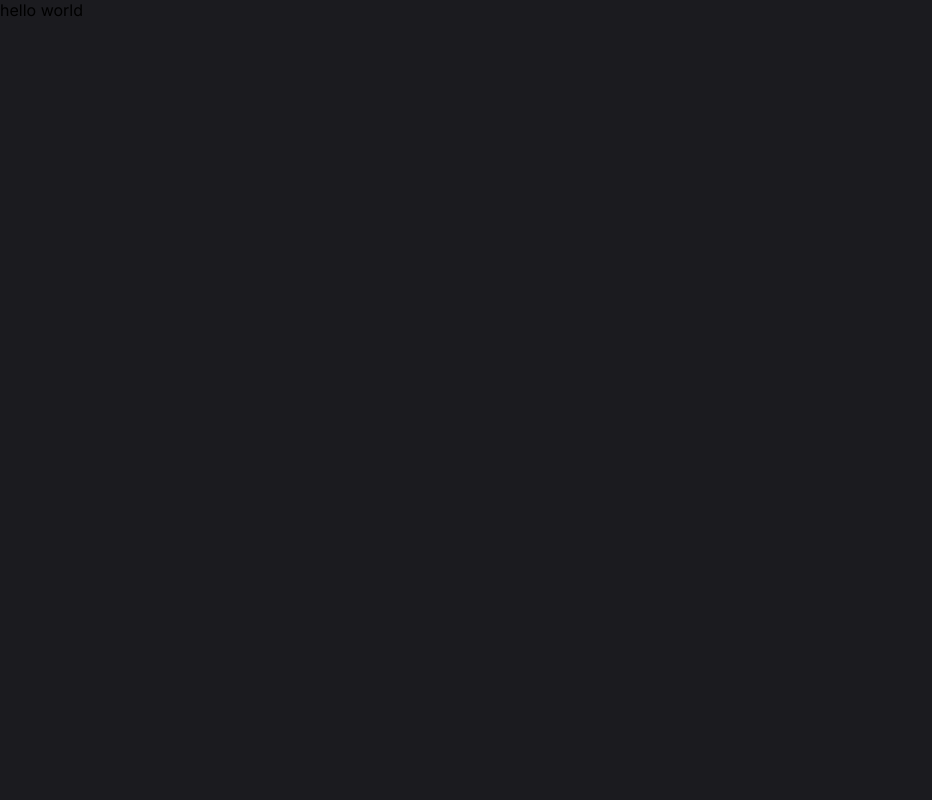
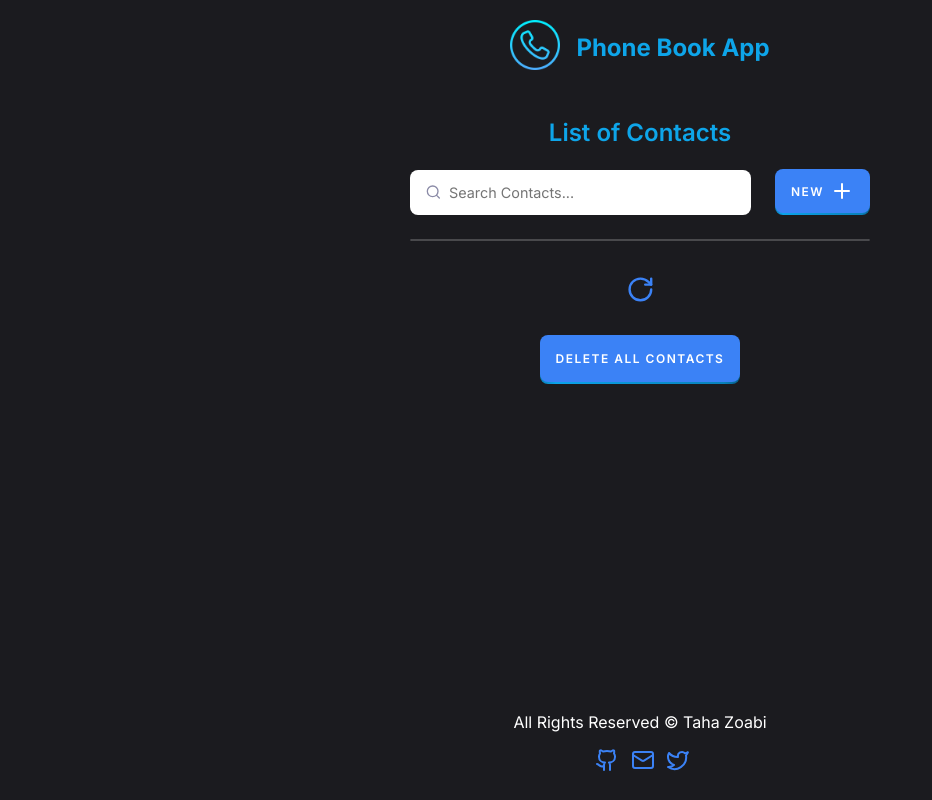
Before and after one commit to TahaZoabi/Phone-Book-V2, a React (Vite) app: page / in a window 1280 px wide. Shown: the whole page, without its empty margins (0-932 px from the left). Built offline with nearby package versions, Linux system fonts and the light colour scheme.

Commit message:
components structure

```diff
--- a/src/App.jsx
+++ b/src/App.jsx
@@ -1,5 +1,29 @@
+import Header from "./components/Header.jsx";
+import Input from "./components/Input.jsx";
+import ContactList from "./components/ContactList.jsx";
+import RotateButton from "./components/RotateButton.jsx";
+import DeleteAllButton from "./components/DeleteAllButton.jsx";
+import ModalForm from "./components/ModalForm.jsx";
+import Confirm from "./components/Confirm.jsx";
+import Footer from "./components/Footer.jsx";
+
 function App() {
-  return <>hello world</>;
+  return (
+    <>
+      <main>
+        <section className="container">
+          <Header />
+          <Input />
+          <ContactList />
+          <RotateButton />
+          <DeleteAllButton />
+          <ModalForm />
+          <Confirm />
+          <Footer />
+        </section>
+      </main>
+    </>
+  );
 }
 
 export default App;
--- /dev/null
+++ b/src/components/AddButton.jsx
@@ -0,0 +1,29 @@
+function AddButton() {
+  return (
+    <button id="showFormBtn" className="pushable" type="button">
+      <span className="edge"></span>
+      <span className="front">
+        New
+        <svg
+          xmlns="http://www.w3.org/2000/svg"
+          width="20"
+          height="20"
+          viewBox="0 0 24 24"
+          fill="none"
+          stroke="currentColor"
+          stroke-width="2"
+          stroke-linecap="round"
+          stroke-linejoin="round"
+          className="lucide lucide-plus"
+          role="img"
+          aria-label="Add new contact"
+        >
+          <path d="M5 12h14" />
+          <path d="M12 5v14" />
+        </svg>
+      </span>
+    </button>
+  );
+}
+
+export default AddButton;
--- /dev/null
+++ b/src/components/Confirm.jsx
@@ -0,0 +1,36 @@
+import "../CSS/confirm.css";
+
+function Confirm() {
+  return (
+    <section id="confirm-popup" className="confirm-popup">
+      <div className="card">
+        <div className="header">
+          <p className="alert-Warning">Confirmation Required</p>
+        </div>
+        <p id="confirm-text" className="message">
+          Do you want to proceed with the changes?
+        </p>
+        <div className="actions">
+          <button
+            id="confirm-cancelBtn"
+            type="button"
+            className="cancel-btn"
+            aria-label="Cancel"
+          >
+            Cancel
+          </button>
+          <button
+            id="confirm-confirmBtn"
+            type="button"
+            className="confirm-btn"
+            aria-label="Confirm"
+          >
+            Confirm
+          </button>
+        </div>
+      </div>
+    </section>
+  );
+}
+
+export default Confirm;
--- /dev/null
+++ b/src/components/ContactList.jsx
@@ -0,0 +1,15 @@
+function ContactList() {
+  return (
+    <>
+      <div id="empty-list">
+        <h3>
+          Your Contact List is Empty, <br />
+          Please add some Contacts
+        </h3>
+      </div>
+      <div className="phone-contact-list"></div>
+    </>
+  );
+}
+
+export default ContactList;
--- /dev/null
+++ b/src/components/DeleteAllButton.jsx
@@ -0,0 +1,10 @@
+function DeleteAllButton() {
+  return (
+    <button id="delete-all" className="pushable" type="button">
+      <span className="edge"></span>
+      <span className="front delete-btn"> Delete All Contacts </span>
+    </button>
+  );
+}
+
+export default DeleteAllButton;
--- /dev/null
+++ b/src/components/Footer.jsx
@@ -0,0 +1,61 @@
+function Footer() {
+  return (
+    <footer className="footer">
+      <div className="footer-text">All Rights Reserved &#169; Taha Zoabi</div>
+      <div className="footer-links">
+        <a href="https://github.com/TahaZoabi" target="_blank">
+          <svg
+            xmlns="http://www.w3.org/2000/svg"
+            width="24"
+            height="24"
+            viewBox="0 0 24 24"
+            fill="none"
+            stroke="currentColor"
+            stroke-width="2"
+            stroke-linecap="round"
+            stroke-linejoin="round"
+            className="lucide lucide-github"
+          >
+            <path d="M15 22v-4a4.8 4.8 0 0 0-1-3.5c3 0 6-2 6-5.5.08-1.25-.27-2.48-1-3.5.28-1.15.28-2.35 0-3.5 0 0-1 0-3 1.5-2.64-.5-5.36-.5-8 0C6 2 5 2 5 2c-.3 1.15-.3 2.35 0 3.5A5.403 5.403 0 0 0 4 9c0 3.5 3 5.5 6 5.5-.39.49-.68 1.05-.85 1.65-.17.6-.22 1.23-.15 1.85v4" />
+            <path d="M9 18c-4.51 2-5-2-7-2" />
+          </svg>
+        </a>
+        <a href="mailto:zoabi03@gmail.com" aria-label="Gmail">
+          <svg
+            xmlns="http://www.w3.org/2000/svg"
+            width="24"
+            height="24"
+            viewBox="0 0 24 24"
+            fill="none"
+            stroke="currentColor"
+            stroke-width="2"
+            stroke-linecap="round"
+            stroke-linejoin="round"
+            className="lucide lucide-mail"
+          >
+            <rect width="20" height="16" x="2" y="4" rx="2" />
+            <path d="m22 7-8.97 5.7a1.94 1.94 0 0 1-2.06 0L2 7" />
+          </svg>
+        </a>
+        <a href="https://x.com/dev_range" target="_blank">
+          <svg
+            xmlns="http://www.w3.org/2000/svg"
+            width="24"
+            height="24"
+            viewBox="0 0 24 24"
+            fill="none"
+            stroke="currentColor"
+            stroke-width="2"
+            stroke-linecap="round"
+            stroke-linejoin="round"
+            className="lucide lucide-twitter"
+          >
+            <path d="M22 4s-.7 2.1-2 3.4c1.6 10-9.4 17.3-18 11.6 2.2.1 4.4-.6 6-2C3 15.5.5 9.6 3 5c2.2 2.6 5.6 4.1 9 4-.9-4.2 4-6.6 7-3.8 1.1 0 3-1.2 3-1.2z" />
+          </svg>
+        </a>
+      </div>
+    </footer>
+  );
+}
+
+export default Footer;
--- /dev/null
+++ b/src/components/Header.jsx
@@ -0,0 +1,16 @@
+import logo from "../assets/call.png";
+
+function Header() {
+  return (
+    <>
+      <div className="logo-header">
+        <div>
+          <img id="logo" src={logo} alt="logo" />
+        </div>
+        <h1>Phone Book App</h1>
+      </div>
+    </>
+  );
+}
+
+export default Header;
--- /dev/null
+++ b/src/components/Input.jsx
@@ -0,0 +1,60 @@
+import AddButton from "./AddButton.jsx";
+
+function Input() {
+  return (
+    <>
+      <span className="title">List of Contacts</span>
+      <div className="contact-container">
+        <form className="search-form">
+          <button type="button" aria-label="Search">
+            <svg
+              width="17"
+              height="16"
+              fill="none"
+              xmlns="http://www.w3.org/2000/svg"
+              role="img"
+              aria-labelledby="search"
+            >
+              <path
+                d="M7.667 12.667A5.333 5.333 0 107.667 2a5.333 5.333 0 000 10.667zM14.334 14l-2.9-2.9"
+                stroke="currentColor"
+                strokeWidth="1.333"
+                strokeLinecap="round"
+                strokeLinejoin="round"
+              />
+            </svg>
+          </button>
+
+          <input
+            className="input"
+            placeholder="Search Contacts..."
+            required
+            type="text"
+            id="search-input"
+          />
+
+          <button type="reset" className="reset">
+            <svg
+              xmlns="http://www.w3.org/2000/svg"
+              className="h-6 w-6"
+              fill="none"
+              viewBox="0 0 24 24"
+              stroke="currentColor"
+              stroke-width="2"
+              id="search-btn"
+            >
+              <path
+                stroke-linecap="round"
+                stroke-linejoin="round"
+                d="M6 18L18 6M6 6l12 12"
+              ></path>
+            </svg>
+          </button>
+        </form>
+        <AddButton />
+      </div>
+    </>
+  );
+}
+
+export default Input;
--- /dev/null
+++ b/src/components/ModalForm.jsx
@@ -0,0 +1,75 @@
+import "../CSS/modal.css";
+
+function ModalForm() {
+  return (
+    <section className="contact-modal">
+      <div id="form-container">
+        <div className="header">
+          <p className="alert">New Contact</p>
+        </div>
+        <form id="contactForm">
+          <div className="form-label">
+            <label className="label-type" htmlFor="name">
+              Name
+            </label>
+            <div className="error"></div>
+            <input
+              type="text"
+              id="name"
+              name="name"
+              className="new-contact-input"
+              placeholder="John Smith"
+            />
+          </div>
+          <div className="form-property">
+            <label className="label-type" htmlFor="phone">
+              Phone Number
+            </label>
+            <div className="error"></div>
+            <input
+              type="tel"
+              id="phone"
+              name="phone"
+              className="new-contact-input"
+              placeholder="0549876543"
+            />
+          </div>
+          <div className="form-property">
+            <label className="label-type" htmlFor="email">
+              Email
+            </label>
+            <div className="error"></div>
+            <input
+              type="email"
+              id="email"
+              name="email"
+              className="new-contact-input"
+              placeholder="john.smith@example.com"
+            />
+          </div>
+          <div className="form-property">
+            <label className="label-type">Address</label>
+            <div className="error"></div>
+            <input
+              type="text"
+              className="new-contact-input"
+              placeholder="123 Main Street, Anytown, USA"
+              id="address"
+            />
+          </div>
+
+          <div className="actions">
+            <button type="button" className="mark-as-read cancelBtn">
+              Cancel
+            </button>
+            <button id="saveBtn" type="button" className="read confirmBtn">
+              Confirm
+            </button>
+          </div>
+        </form>
+      </div>
+    </section>
+  );
+}
+
+export default ModalForm;
--- /dev/null
+++ b/src/components/RotateButton.jsx
@@ -0,0 +1,25 @@
+function RotateButton() {
+  return (
+    <div className="rotation">
+      <span className="rotate-btn">
+        <svg
+          xmlns="http://www.w3.org/2000/svg"
+          width="24"
+          height="24"
+          viewBox="0 0 24 24"
+          fill="none"
+          stroke="currentColor"
+          stroke-width="2"
+          stroke-linecap="round"
+          stroke-linejoin="round"
+          className="lucide lucide-rotate-cw"
+        >
+          <path d="M21 12a9 9 0 1 1-9-9c2.52 0 4.93 1 6.74 2.74L21 8" />
+          <path d="M21 3v5h-5" />
+        </svg>
+      </span>
+    </div>
+  );
+}
+
+export default RotateButton;
```
Also changed, not shown: eslint.config.js (+19 -17 lines).
